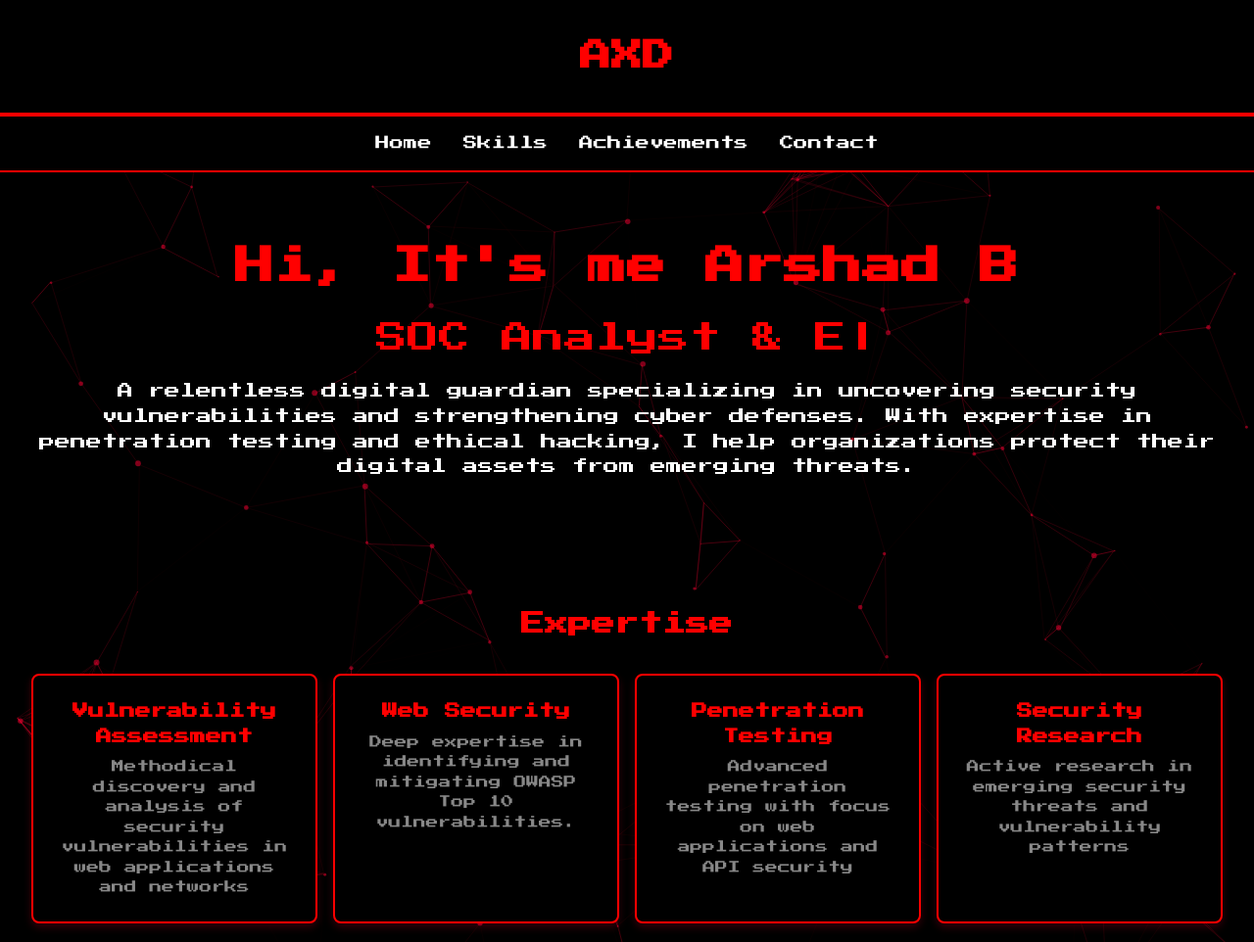
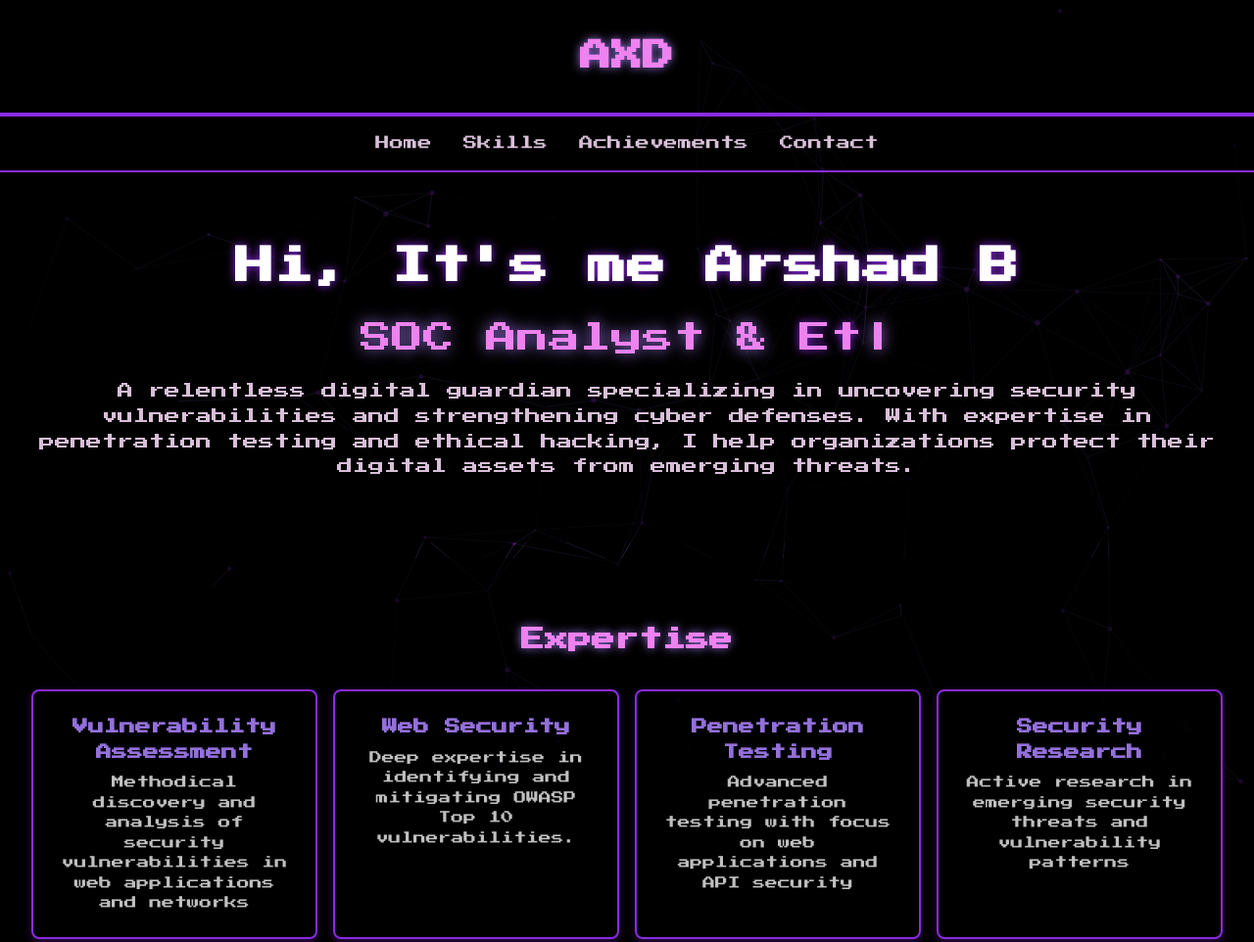
Before and after one commit to axdsys/axd, a plain HTML site: page index.html in a window 1280 px wide. Shown: the top 962 px of the page at 98% size. Drawn offline with nearby package versions, Linux system fonts and the light colour scheme; some packages are replaced by stand-ins of ours; a script that the page names is missing.

Commit message:
Update index.html

```diff
--- a/index.html
+++ b/index.html
@@ -11,7 +11,7 @@
     <!-- Add defer to scripts to ensure they load after HTML -->
     <script defer src="https://cdnjs.cloudflare.com/ajax/libs/particles.js/2.0.0/particles.min.js"></script>
     <script defer src="https://cdnjs.cloudflare.com/ajax/libs/typed.js/2.0.12/typed.min.js"></script>
-
+    <script type="module" src="https://unpkg.com/@splinetool/viewer@1.9.79/build/spline-viewer.js"></script>
     <!-- Instagram Logo from FontAwesom.e -->
     <link href="https://cdnjs.cloudflare.com/ajax/libs/font-awesome/6.0.0-beta3/css/all.min.css" rel="stylesheet">
 
@@ -23,51 +23,74 @@
         }
 
         :root {
-            --primary-red: #ff0000;
+            --primary-violet: #8A2BE2; /* BlueViolet */
+            --accent-violet: #9370DB;  /* MediumPurple */
+            --bright-violet: #EE82EE;  /* Violet */
+            --light-violet: #D8BFD8;   /* Thistle */
+            --dark-violet: #4B0082;    /* Indigo */
             --background-black: #000000;
             --text-white: #ffffff;
-            --text-gray: #888888;
+            --text-light: #E6E6FA;     /* Lavender */
+            --text-gray: #C0C0C0;      /* Silver */
         }
 
         body {
             font-family: 'Press Start 2P', cursive;
             background-color: var(--background-black);
-            color: var(--text-white);
+            color: var(--text-light);
             line-height: 1.6;
             position: relative;
         }
 
-        #particles-js {
-            position: absolute;
+        /* Style for the Spline viewer as background */
+        spline-viewer {
+            position: fixed;
             top: 0;
             left: 0;
             width: 100%;
             height: 100%;
-            z-index: -1; /* Ensure particles are behind other content */
+            z-index: -2; /* Behind particles */
+            pointer-events: none; /* Allows interaction with elements above */
+        }
+
+        #particles-js {
+            position: fixed;
+            top: 0;
+            left: 0;
+            width: 100%;
+            height: 100%;
+            z-index: -1; /* Ensure particles are behind other content but above spline */
+        }
+
+        /* Main content wrapper to ensure content appears above background */
+        .content-wrapper {
+            position: relative;
+            z-index: 1;
         }
 
         header {
             text-align: center;
             padding: 2rem;
-            background-color: var(--background-black);
-            border-bottom: 4px solid var(--primary-red);
+            background-color: rgba(0, 0, 0, 0.7); /* Semi-transparent background */
+            border-bottom: 4px solid var(--primary-violet);
         }
 
         header h1 {
-            color: var(--primary-red);
+            color: var(--bright-violet);
             font-size: 2rem;
+            text-shadow: 0 0 10px var(--accent-violet);
         }
 
         nav {
             display: flex;
             justify-content: center;
-            background-color: var(--background-black);
+            background-color: rgba(0, 0, 0, 0.7); /* Semi-transparent background */
             padding: 1rem 0;
-            border-bottom: 2px solid var(--primary-red);
+            border-bottom: 2px solid var(--primary-violet);
         }
 
         nav a {
-            color: var(--text-white);
+            color: var(--light-violet);
             text-decoration: none;
             margin: 0 1rem;
             font-size: 0.9rem;
@@ -75,41 +98,49 @@
         }
 
         nav a:hover {
-            color: var(--primary-red);
+            color: var(--bright-violet);
             transform: scale(1.1);
+            text-shadow: 0 0 8px var(--primary-violet);
         }
 
         .hero {
             text-align: center;
             padding: 4rem 2rem;
-            color: var(--text-white);
-            z-index: 1; /* Ensure content is on top of particles */
+            color: var(--text-light);
+            background-color: rgba(0, 0, 0, 0.6); /* Semi-transparent background */
         }
 
         .hero-subtitle {
             font-size: 2rem;
-            color: var(--primary-red);
+            color: var(--bright-violet);
             margin-bottom: 1rem;
+            text-shadow: 0 0 15px var(--accent-violet);
         }
 
         .hero h2 {
             font-size: 2.5rem;
             margin-bottom: 1rem;
+            color: var(--text-white);
+            text-shadow: 0 0 10px var(--primary-violet);
         }
 
         .hero p {
             font-size: 1rem;
+            color: var(--light-violet);
         }
 
         section {
             padding: 4rem 2rem;
+            background-color: rgba(0, 0, 0, 0.7); /* Semi-transparent background */
+            margin-bottom: 1rem;
         }
 
         section h2 {
             text-align: center;
-            color: var(--primary-red);
+            color: var(--bright-violet);
             font-size: 1.5rem;
             margin-bottom: 2rem;
+            text-shadow: 0 0 10px var(--accent-violet);
         }
 
         .grid {
@@ -119,9 +150,9 @@
         }
 
         .card {
-            background-color: var(--background-black);
+            background-color: rgba(0, 0, 0, 0.8); /* Darker semi-transparent background */
             padding: 1.5rem;
-            border: 2px solid var(--primary-red);
+            border: 2px solid var(--primary-violet);
             text-align: center;
             border-radius: 8px; /* Slightly rounded corners */
             transition: all 0.3s ease; /* Smooth transitions */
@@ -131,7 +162,7 @@
         .card h3 {
             font-size: 1rem;
             margin-bottom: 0.5rem;
-            color: var(--primary-red);
+            color: var(--accent-violet);
         }
 
         .card p {
@@ -141,38 +172,42 @@
 
         /* Soft light effect */
         .card {
-            box-shadow: 0 4px 8px rgba(255, 0, 51, 0.2); /* Soft shadow for a soft light effect */
+            box-shadow: 0 4px 8px rgba(138, 43, 226, 0.3); /* Soft shadow with violet */
         }
 
         /* Glow effect on hover */
         .card:hover {
-            box-shadow: 0 0 15px rgba(255, 0, 51, 0.8); /* Stronger glow on hover */
+            box-shadow: 0 0 15px rgba(138, 43, 226, 0.8); /* Stronger violet glow on hover */
             transform: translateY(-5px); /* Slightly lift the card */
+            border-color: var(--bright-violet);
         }
 
         footer {
             text-align: center;
             padding: 1rem;
-            background-color: var(--background-black);
-            border-top: 2px solid var(--primary-red);
+            background-color: rgba(0, 0, 0, 0.7); /* Semi-transparent background */
+            border-top: 2px solid var(--primary-violet);
             font-size: 0.8rem;
         }
 
         footer a {
-            color: var(--primary-red);
+            color: var(--bright-violet);
             text-decoration: none;
         }
 
         footer a:hover {
             text-decoration: underline;
+            text-shadow: 0 0 5px var(--accent-violet);
         }
 
         .contact-form {
             max-width: 600px;
             margin: 0 auto;
             padding: 2rem;
-            background: rgba(255, 255, 255, 0.05);
+            background: rgba(0, 0, 0, 0.8); /* Darker semi-transparent background */
             border-radius: 10px;
+            border: 1px solid var(--primary-violet);
+            box-shadow: 0 0 20px rgba(138, 43, 226, 0.2);
         }
 
         .form-group {
@@ -183,14 +218,21 @@
         .form-group textarea {
             width: 100%;
             padding: 1rem;
-            background: rgba(255, 255, 255, 0.05);
-            border: 1px solid rgba(255, 0, 51, 0.2);
+            background: rgba(0, 0, 0, 0.5);
+            border: 1px solid var(--accent-violet);
             border-radius: 5px;
             color: var(--text-white);
         }
 
+        .form-group input:focus,
+        .form-group textarea:focus {
+            outline: none;
+            border-color: var(--bright-violet);
+            box-shadow: 0 0 8px var(--primary-violet);
+        }
+
         .submit-btn {
-            background: var(--primary-red);
+            background: var(--primary-violet);
             color: var(--text-white);
             padding: 1rem 2rem;
             border: none;
@@ -198,6 +240,12 @@
             cursor: pointer;
             width: 100%;
             font-weight: bold;
+            transition: all 0.3s ease;
+        }
+
+        .submit-btn:hover {
+            background: var(--bright-violet);
+            box-shadow: 0 0 10px var(--accent-violet);
         }
 
         @media (max-width: 768px) {
@@ -215,15 +263,18 @@
         }
 
         .typing-text {
-            color: var(--primary-red);
+            color: var(--bright-violet);
+            text-shadow: 0 0 10px var(--primary-violet);
         }
-
     </style>
 </head>
 <body>
+    <!-- Spline viewer as background -->
+    <spline-viewer url="https://prod.spline.design/qZKzcS6Udq0LyJL9/scene.splinecode"></spline-viewer>
 
     <div id="particles-js"></div>
 
+    <div class="content-wrapper">
         <header>
             <h1>AXD</h1>
         </header>
@@ -238,7 +289,7 @@
         <section class="hero" id="home">
             <h2>Hi, It's me Arshad B</h2>
             <div class="hero-subtitle">SOC Analyst & <span class="typing-text"></span></div>
-        <p> A relentless digital guardian specializing in uncovering security vulnerabilities
+            <p>A relentless digital guardian specializing in uncovering security vulnerabilities
                 and strengthening cyber defenses. With expertise in penetration testing and ethical
                 hacking, I help organizations protect their digital assets from emerging threats.</p>
         </section>
@@ -303,19 +354,20 @@
             <!-- Instagram Link with Icon -->
             <p>Follow me on Instagram: <a href="https://www.instagram.com/axd.bat" target="_blank"><i class="fab fa-instagram"></i> axd.bat</a></p>
         </footer>
+    </div>
 
     <script>
         window.addEventListener('load', function() {
-            // Initialize particles.js
+            // Initialize particles.js with violet colors
             if (window.particlesJS) {
                 particlesJS('particles-js', {
                     particles: {
                         number: { value: 80, density: { enable: true, value_area: 800 } },
-                        color: { value: '#ff0033' },
+                        color: { value: '#8A2BE2' }, // BlueViolet color
                         shape: { type: 'circle' },
                         opacity: { value: 0.5, random: false },
                         size: { value: 3, random: true },
-                        line_linked: { enable: true, distance: 150, color: '#ff0033', opacity: 0.4, width: 1 },
+                        line_linked: { enable: true, distance: 150, color: '#9370DB', opacity: 0.4, width: 1 }, // MediumPurple
                         move: { enable: true, speed: 6 }
                     },
                     interactivity: {
@@ -332,7 +384,7 @@
             // Initialize Typed.js
             if (window.Typed) {
                 new Typed('.typing-text', {
-                    strings: [ 'Security Researcher', 'Ethical Hacker', 'Bug Hunter'],
+                    strings: ['Security Researcher', 'Ethical Hacker', 'Bug Hunter'],
                     typeSpeed: 100,
                     backSpeed: 60,
                     loop: true
```
Lines whose indentation alone changed are shown as unchanged.
